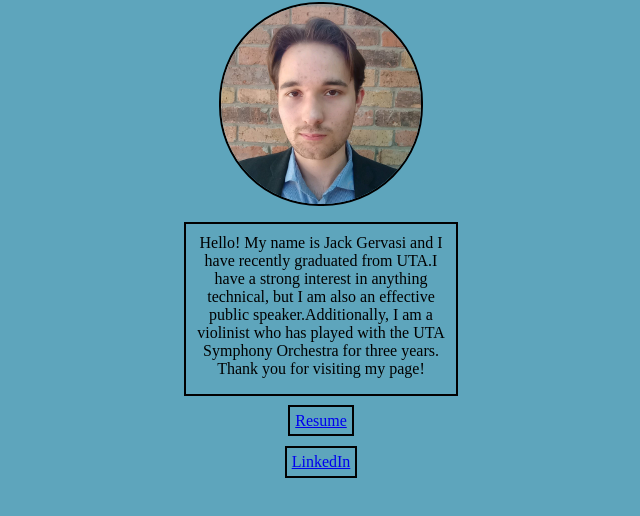
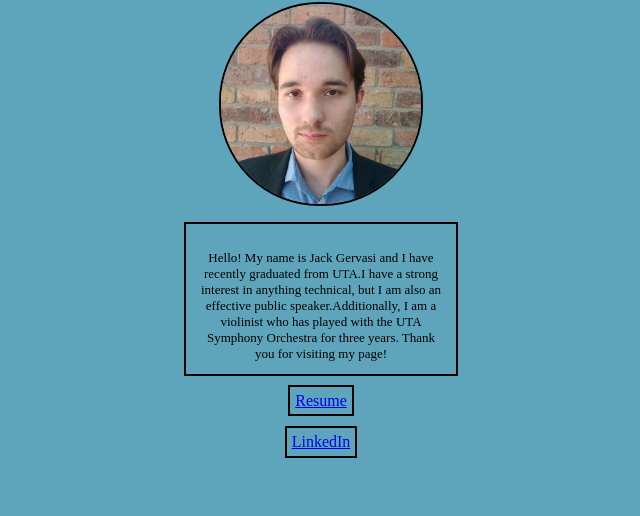
Before and after one commit to RevSpice/RevSpice.github.io, a plain HTML site: page index.html in a window 1280 px wide. Shown: the part 78-594 px from the top of the page, without its empty margins (319-959 px from the left). Drawn offline with Linux system fonts and the light colour scheme.

Commit message:
update index.html

```diff
--- a/index.html
+++ b/index.html
@@ -37,7 +37,8 @@
 
         .introduction{
             width:250px;
-            height:150px;
+            height:130px;
+            font-size:small;
             border:2px solid black;
             padding: 10px;
             margin: 0 auto;
@@ -59,7 +60,7 @@
     <h1>Welcome!</h1>
     <img src="profilepic.jpg" class="Jack" alt="Jack Gervasi">
     <p><br</p>
-    <p class="introduction">Hello! My name is Jack Gervasi and I have recently graduated from UTA.I have a strong interest in anything technical, but I am also an effective public speaker.Additionally, I am a violinist who has played with the UTA Symphony Orchestra for three years. Thank you for visiting my page!</p>
+    <p class="introduction"><br>Hello! My name is Jack Gervasi and I have recently graduated from UTA.I have a strong interest in anything technical, but I am also an effective public speaker.Additionally, I am a violinist who has played with the UTA Symphony Orchestra for three years. Thank you for visiting my page!</p>
     <p><br</p>
     <a href="Resume.pdf" download  class="download-btn">Resume</a>
     <div class="linked">
```
